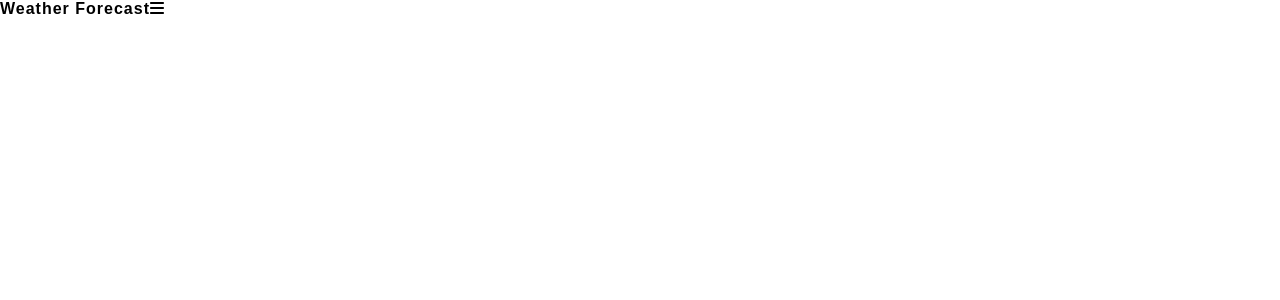
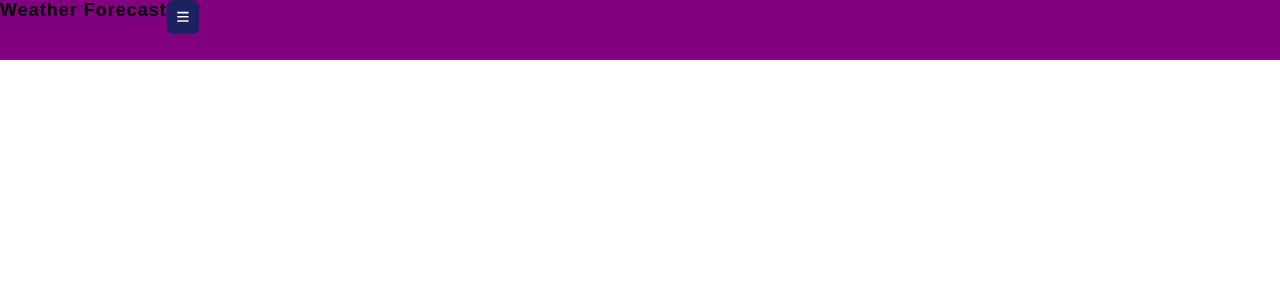
Before and after one commit to erenavar/weather-forecast-with-react-query, a React (Vite) app: page / in a window 1280 px wide. Shown: the top 300 px of the page. Built offline with nearby package versions, Linux system fonts and the light colour scheme.

Commit message:
style menu button

```diff
--- a/src/App.css
+++ b/src/App.css
@@ -8,10 +8,20 @@
     flex: 1;
 }
 
+.iconMenu{
+    background-color: rgb(27, 34, 95);
+    color: white;
+    border-radius: 7px;
+    padding: 10px;
+}
+
 .header {
     display: flex;
-    height: 50px;
+    height: 60px;
     font-family: sans-serif;
     font-weight: bold;
     letter-spacing: 1px;
+    font-size: large;
+    background-color: purple;
+
 }
--- a/src/components/Header.jsx
+++ b/src/components/Header.jsx
@@ -1,3 +1,4 @@
+import "../App.css";
 import { FontAwesomeIcon } from "@fortawesome/react-fontawesome";
 import { faBars } from "@fortawesome/free-solid-svg-icons";
 
@@ -6,7 +7,7 @@ const Header = () => {
     <div className="container">
       <div className="header justify-content-between align-items-center">
         <div>Weather Forecast</div>
-        <FontAwesomeIcon icon={faBars} />
+        <FontAwesomeIcon className="iconMenu fa-xs" icon={faBars} />
       </div>
     </div>
   );
```
